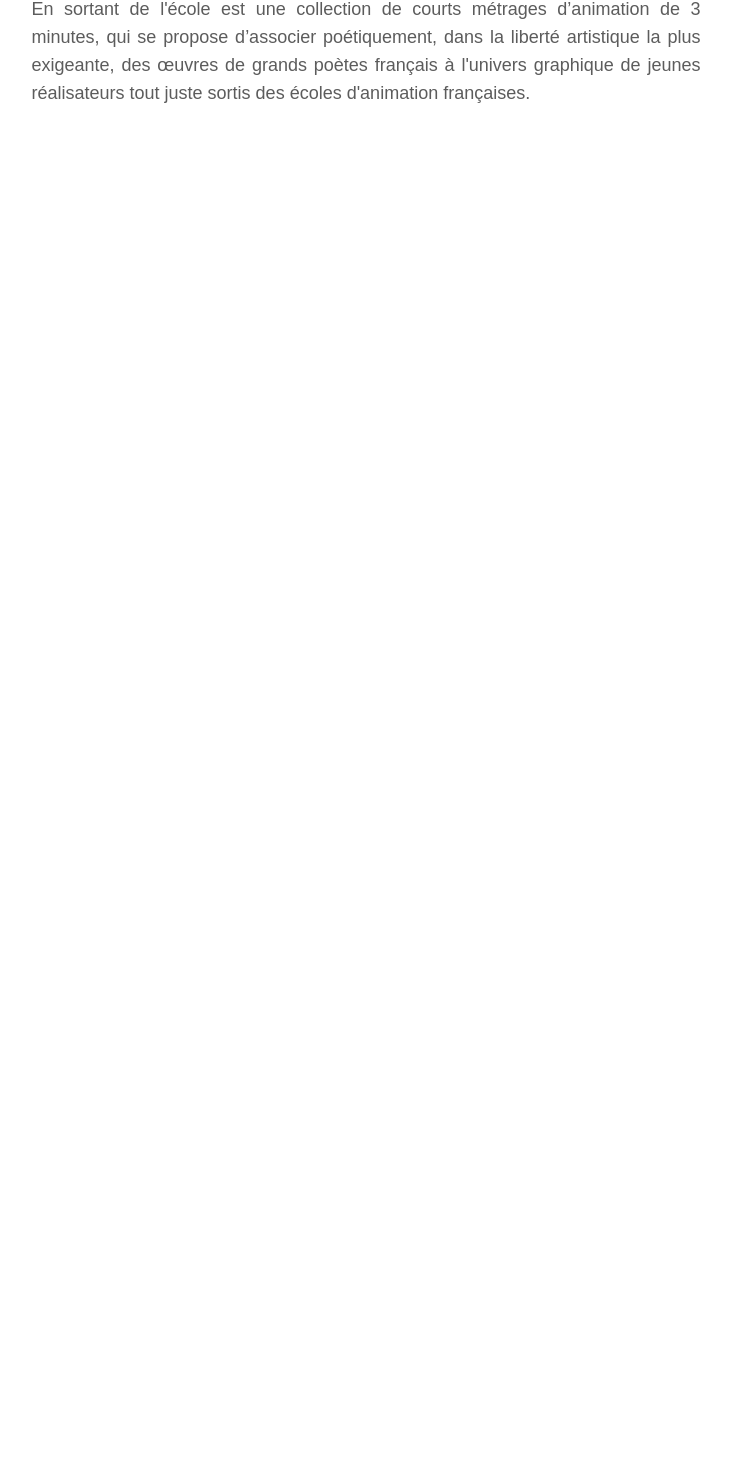
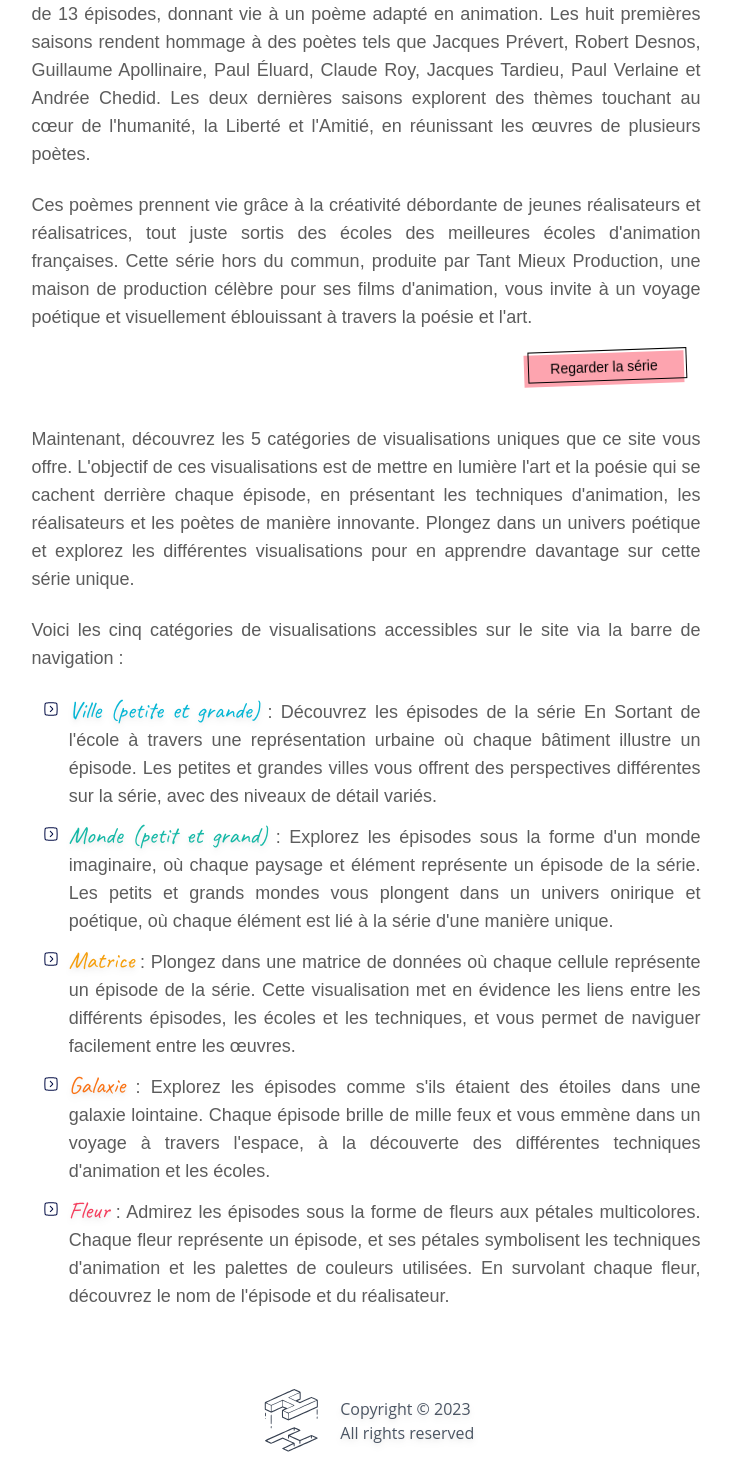
Before and after one commit to hhdreamer13/delphine-visualization, a React (Vite) app: page / in a window 1280 px wide. Shown: the part 377-1847 px from the top of the page, without its empty margins (274-1006 px from the left). Before the commit the page ends 800 px from the top, so only its background shows below. Built offline with nearby package versions, Linux system fonts and the light colour scheme; a web font is replaced by a local one.

Commit message:
commit add Footer and other imporovements.

```diff
--- a/src/App.jsx
+++ b/src/App.jsx
@@ -6,12 +6,14 @@ import {
 } from "react-router-dom";
 import AllRoutes from "./routes/AllRoutes";
 import rotatePhoneIcon from "./assets/rotate.png";
+import Footer from "./components/Footer/Footer";
 
 const router = createBrowserRouter(createRoutesFromElements(AllRoutes()));
 
 function App() {
   return (
     <>
+      <div className="relative min-h-screen">
         <div className="hidden transform-gpu transition-transform sm:block">
           <RouterProvider router={router}>
             <Outlet />
@@ -29,6 +31,10 @@ function App() {
             Veuillez tourner votre téléphone
           </p>
         </div>
+        <div className="">
+          <Footer />
+        </div>
+      </div>
     </>
   );
 }
--- a/src/components/Footer/Footer.jsx
+++ b/src/components/Footer/Footer.jsx
@@ -1,6 +1,6 @@
 const Footer = () => {
   return (
-    <footer className="fixed bottom-0 p-4">
+    <footer className="absolute bottom-0 w-full p-4">
       <div className="flex items-center justify-center gap-4">
         <div className="relative">
           <svg
@@ -13,7 +13,7 @@ const Footer = () => {
           >
             <g
               transform="translate(0.000000,512.000000) scale(0.100000,-0.100000)"
-              fill="#e2e8f0"
+              fill="#374151"
               stroke="none"
             >
               <path
@@ -103,7 +103,7 @@ const Footer = () => {
           >
             <g
               transform="translate(0.000000,512.000000) scale(0.100000,-0.100000)"
-              fill="#e2e8f0"
+              fill="#030712"
               stroke="none"
             >
               <path
@@ -135,7 +135,7 @@ const Footer = () => {
           </svg>
         </div>
 
-        <p className="font-sans text-stone-200">
+        <p className="font-sans text-gray-600 drop-shadow-md">
           Copyright © 2023 <br />
           All rights reserved
         </p>
--- a/src/components/Home/Home.jsx
+++ b/src/components/Home/Home.jsx
@@ -1,7 +1,9 @@
 /* eslint-disable react/no-unescaped-entities */
+import { Link } from "react-router-dom";
+
 const Home = () => {
   return (
-    <div className="">
+    <div className="mb-40">
       <div className="relative mx-auto mt-20 flex w-full flex-col items-center justify-center p-2 text-lg">
         <div className="relative">
           <img
@@ -21,15 +23,110 @@ const Home = () => {
       </div>
       <div className="prose mt-10 text-justify text-lg">
         <p className="text-slate-950 drop-shadow-lg">
-          C'est quoi la série En sortant de l'école ?
+          {/* C'est quoi la série En sortant de l'école ? */}
         </p>
         <p>
-          En sortant de l'école est une collection de courts métrages
-          d’animation de 3 minutes, qui se propose d’associer poétiquement, dans
-          la liberté artistique la plus exigeante, des œuvres de grands poètes
-          français à l'univers graphique de jeunes réalisateurs tout juste
-          sortis des écoles d'animation françaises.
+          "En sortant de l'école" est une collection inspirante de courts
+          métrages d'animation de 3 minutes, s'étalant sur 10 saisons de 2014 à
+          2023. Chaque saison se compose de 13 épisodes, donnant vie à un poème
+          adapté en animation. Les huit premières saisons rendent hommage à des
+          poètes tels que Jacques Prévert, Robert Desnos, Guillaume Apollinaire,
+          Paul Éluard, Claude Roy, Jacques Tardieu, Paul Verlaine et Andrée
+          Chedid. Les deux dernières saisons explorent des thèmes touchant au
+          cœur de l'humanité, la Liberté et l'Amitié, en réunissant les œuvres
+          de plusieurs poètes.
         </p>
+        <p>
+          Ces poèmes prennent vie grâce à la créativité débordante de jeunes
+          réalisateurs et réalisatrices, tout juste sortis des écoles des
+          meilleures écoles d'animation françaises. Cette série hors du commun,
+          produite par Tant Mieux Production, une maison de production célèbre
+          pour ses films d'animation, vous invite à un voyage poétique et
+          visuellement éblouissant à travers la poésie et l'art.
+        </p>
+
+        <div className="mr-4 flex items-center justify-end">
+          <a
+            className="ml-4 inline-block h-8 w-40 -rotate-2 cursor-pointer touch-manipulation select-none border-0 border-solid bg-rose-300 pt-1 text-center font-body text-sm text-black no-underline after:absolute after:bottom-1 after:left-1 after:h-[calc(100%_-_1px)] after:w-[calc(100%_-_1px)] after:border after:border-solid after:border-black after:content-[''] hover:after:bottom-0.5 hover:after:left-0.5"
+            href="https://www.france.tv/enfants/neuf-douze-ans/en-sortant-de-l-ecole/"
+            target="_blank"
+            rel="noreferrer"
+          >
+            Regarder la série
+          </a>
+        </div>
+
+        <p className="mt-10">
+          Maintenant, découvrez les 5 catégories de visualisations uniques que
+          ce site vous offre. L'objectif de ces visualisations est de mettre en
+          lumière l'art et la poésie qui se cachent derrière chaque épisode, en
+          présentant les techniques d'animation, les réalisateurs et les poètes
+          de manière innovante. Plongez dans un univers poétique et explorez les
+          différentes visualisations pour en apprendre davantage sur cette série
+          unique.
+        </p>
+        <p>
+          Voici les cinq catégories de visualisations accessibles sur le site
+          via la barre de navigation :
+        </p>
+        <ul className="custom-bullet">
+          <li>
+            <Link to="/ville/petite" className="no-underline ">
+              <span className="font-sousTitre text-2xl text-cyan-500 drop-shadow-md duration-300 hover:text-slate-900">
+                Ville (petite et grande)
+              </span>{" "}
+            </Link>
+            : Découvrez les épisodes de la série En Sortant de l'école à travers
+            une représentation urbaine où chaque bâtiment illustre un épisode.
+            Les petites et grandes villes vous offrent des perspectives
+            différentes sur la série, avec des niveaux de détail variés.
+          </li>
+          <li>
+            <Link to="/monde/petit" className="no-underline ">
+              <span className="font-sousTitre text-2xl text-teal-500 drop-shadow-md duration-300 hover:text-slate-900">
+                Monde (petit et grand)
+              </span>{" "}
+            </Link>
+            : Explorez les épisodes sous la forme d'un monde imaginaire, où
+            chaque paysage et élément représente un épisode de la série. Les
+            petits et grands mondes vous plongent dans un univers onirique et
+            poétique, où chaque élément est lié à la série d'une manière unique.
+          </li>
+          <li>
+            <Link to="/matrice" className="no-underline ">
+              <span className="font-sousTitre text-2xl text-amber-500 drop-shadow-md duration-300 hover:text-slate-900">
+                Matrice
+              </span>{" "}
+            </Link>
+            : Plongez dans une matrice de données où chaque cellule représente
+            un épisode de la série. Cette visualisation met en évidence les
+            liens entre les différents épisodes, les écoles et les techniques,
+            et vous permet de naviguer facilement entre les œuvres.
+          </li>
+          <li>
+            <Link to="/galaxie" className="no-underline ">
+              <span className="font-sousTitre text-2xl text-orange-500 drop-shadow-md duration-300 hover:text-slate-900">
+                Galaxie
+              </span>{" "}
+            </Link>
+            : Explorez les épisodes comme s'ils étaient des étoiles dans une
+            galaxie lointaine. Chaque épisode brille de mille feux et vous
+            emmène dans un voyage à travers l'espace, à la découverte des
+            différentes techniques d'animation et les écoles.
+          </li>
+          <li>
+            <Link to="/fleur" className="no-underline ">
+              <span className="font-sousTitre text-2xl text-rose-500 drop-shadow-md duration-300 hover:text-slate-900">
+                Fleur
+              </span>{" "}
+            </Link>
+            : Admirez les épisodes sous la forme de fleurs aux pétales
+            multicolores. Chaque fleur représente un épisode, et ses pétales
+            symbolisent les techniques d'animation et les palettes de couleurs
+            utilisées. En survolant chaque fleur, découvrez le nom de l'épisode
+            et du réalisateur.
+          </li>
+        </ul>
       </div>
     </div>
   );
--- a/src/components/Navbar/Navbar.jsx
+++ b/src/components/Navbar/Navbar.jsx
@@ -3,10 +3,10 @@ const navItems = [
   { name: "Intro", to: "/" },
   {
     name: "Ville",
-    to: "/ville/petit",
+    to: "/ville/petite",
     dropdownItems: [
-      { name: "Petite", to: "/ville/petit" },
-      { name: "Grande", to: "/ville/grand" },
+      { name: "Petite", to: "/ville/petite" },
+      { name: "Grande", to: "/ville/grande" },
     ],
   },
   {
@@ -20,7 +20,7 @@ const navItems = [
 
   { name: "Matrice", to: "/matrice" },
   { name: "Galaxie", to: "/galaxie" },
-  { name: "Fleure", to: "/fleure" },
+  { name: "Fleur", to: "/fleur" },
 ];
 
 const Navbar = () => {
--- a/src/pages/BarAll.jsx
+++ b/src/pages/BarAll.jsx
@@ -8,7 +8,7 @@ const BarAllWrapper = () => {
   const [data, setData] = useState(dataset);
 
   return (
-    <div className="mx-auto my-20 flex w-full flex-col items-center justify-center">
+    <div className="mx-auto my-20 mb-40 flex w-full flex-col items-center justify-center">
       <div id="description" className="prose mb-10 w-full">
         <h2 className="text-center text-3xl uppercase tracking-widest drop-shadow-md">
           La Grande Ville
--- a/src/pages/Heatmap.jsx
+++ b/src/pages/Heatmap.jsx
@@ -1,10 +1,14 @@
 /* eslint-disable react/no-unescaped-entities */
+import { useEffect } from "react";
 import SeasonEpisodeHeatmaps from "../components/SeasonEpisodeHeatmaps/SeasonEpisodeHeatmaps";
 import data from "../utils/poanimaDataset.json";
 
 const HeatmapWrapper = () => {
+  useEffect(() => {
+    window.scrollTo(0, 0);
+  }, []);
   return (
-    <div className="mx-auto my-20 flex w-full flex-col items-center justify-center">
+    <div className="mx-auto my-20 mb-40 flex w-full flex-col items-center justify-center">
       <div id="description" className="prose w-full">
         <h2 className="-ml-16 text-left text-3xl uppercase tracking-widest drop-shadow-md">
           La Matrice
--- a/src/pages/RadialAll.jsx
+++ b/src/pages/RadialAll.jsx
@@ -10,7 +10,7 @@ const RadialAllWrapper = () => {
   const [data, setData] = useState(dataset);
 
   return (
-    <div className="mx-auto my-20 flex w-full flex-col items-center justify-center">
+    <div className="mx-auto my-20 mb-40 flex w-full flex-col items-center justify-center">
       <div id="description" className="prose mb-10 w-full">
         <h2 className="text-center text-3xl uppercase tracking-widest drop-shadow-md">
           Le Grand Monde
--- a/src/routes/AllRoutes.jsx
+++ b/src/routes/AllRoutes.jsx
@@ -16,11 +16,11 @@ const AllRoutes = () => {
         <Route index element={<Home />} />
         <Route path="/matrice" element={<HeatmapWrapper />} />
         <Route path="/galaxie" element={<ForceWrapper />} />
-        <Route path="/fleure" element={<FlowerWrapper />} />
+        <Route path="/fleur" element={<FlowerWrapper />} />
         <Route path="/monde/petit" element={<RadialSeasonWrapper />} />
         <Route path="/monde/grand" element={<RadialBarAllWrapper />} />
-        <Route path="/ville/petit" element={<BarSeasonWrapper />} />
-        <Route path="/ville/grand" element={<BarAllWrapper />} />
+        <Route path="/ville/petite" element={<BarSeasonWrapper />} />
+        <Route path="/ville/grande" element={<BarAllWrapper />} />
       </Route>
     </>
   );
```
Also changed, not shown: src/pages/BarSeason.jsx (+9 -6 lines), src/pages/Flower.jsx (+5 -2 lines), src/pages/Force.jsx (+5 -10 lines), src/pages/RadialSeason.jsx (+6 -2 lines). Lines whose indentation alone changed are shown as unchanged.
